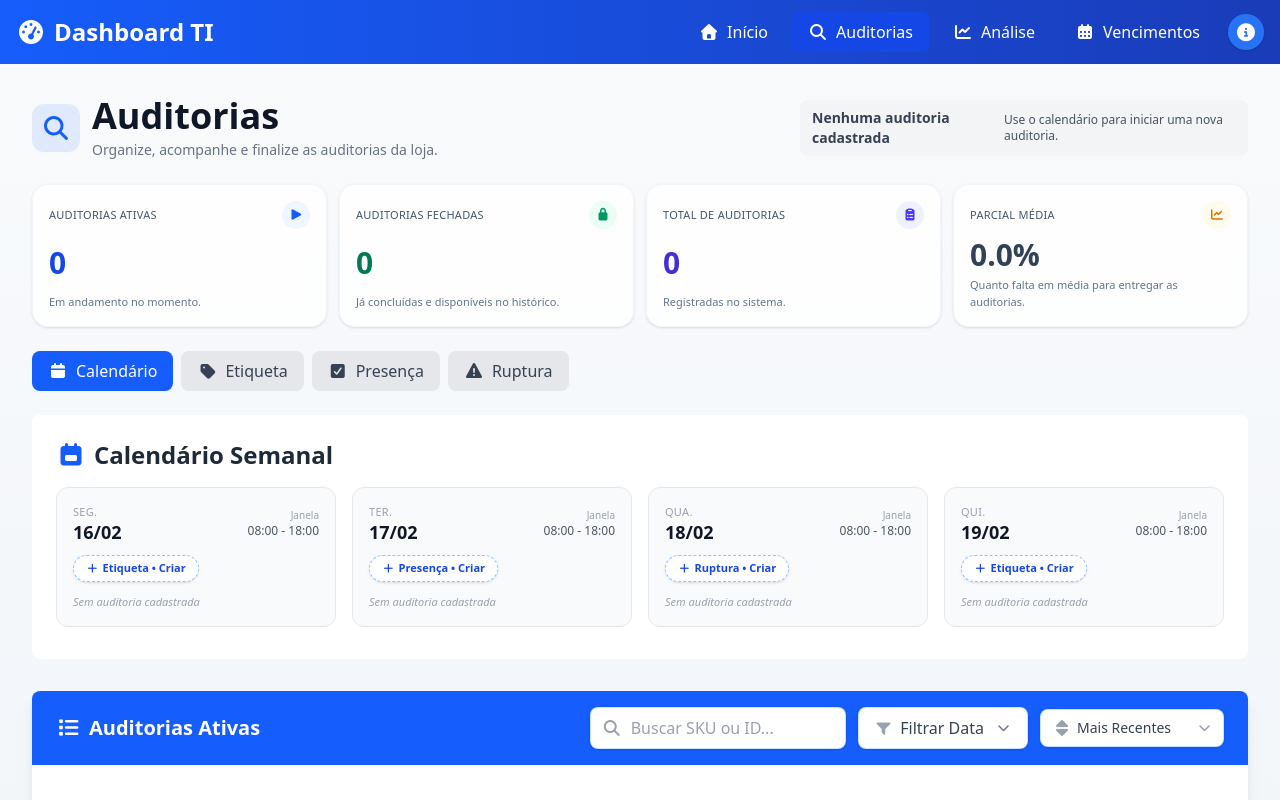
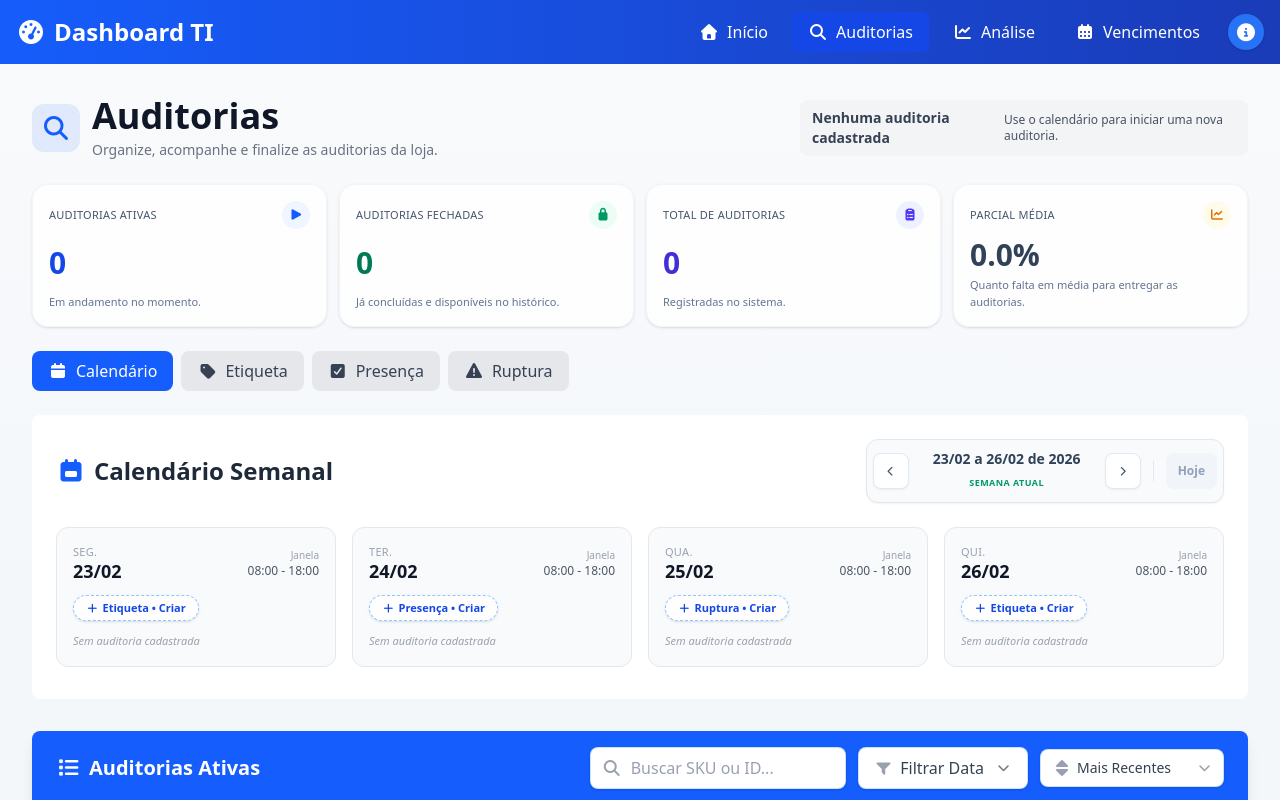
Before and after one commit to Lucas19Alves/dashboard-ti, a Vue app: page /auditorias in a window 1280 px wide. Shown: the top 800 px of the page. Built offline with nearby package versions, Linux system fonts and the light colour scheme.

Commit message:
solução de bugs na exibição de auditorias por semana e implementação de seletor de semana

```diff
--- a/src/pages/Auditorias.vue
+++ b/src/pages/Auditorias.vue
@@ -6,6 +6,7 @@ import { useAuditoriasStore } from '../stores/auditoriasStore'
 const store = useAuditoriasStore()
 const router = useRouter()
 const abaAtiva = ref('calendario')
+const semanaOffset = ref(0) // 0 = atual, -1 = anterior, 1 = próxima
 
 const getPendentesExibidos = (auditoria) => {
   const a = auditoria?.analise
@@ -262,18 +263,6 @@ const abrirSeletorUpload = () => {
 }
 
 // Computed
-const diasSemana = computed(() => {
-  return [
-    { dia: 'Segunda', tipos: ['Etiqueta'] },
-    { dia: 'Terça', tipos: ['Presença'] },
-    { dia: 'Quarta', tipos: ['Ruptura'] },
-    { dia: 'Quinta', tipos: ['Etiqueta'] },
-    { dia: 'Sexta', tipos: [] },
-    { dia: 'Sábado', tipos: [] },
-    { dia: 'Domingo', tipos: [] }
-  ]
-})
-
 const auditoriasFiltradas = computed(() => {
   let auditorias = []
 
@@ -425,11 +414,22 @@ const fecharModalFechamento = () => {
   idParaFechar.value = null
 }
 
-const startOfWeek = (d) => {
+const startOfWeek = (d, offset = 0) => {
   const date = new Date(d)
   const day = date.getDay()
-  const diff = (day === 0 ? -6 : 1) - day
-  date.setDate(date.getDate() + diff)
+  // Se for Sexta (5), Sábado (6) ou Domingo (0), avançamos para a próxima Segunda (1)
+  // Caso contrário (Seg-Qui), mostramos a Segunda desta mesma semana
+  let diff
+  if (day === 0) { // Domingo
+    diff = 1
+  } else if (day >= 5) { // Sex ou Sáb
+    diff = 1 + (7 - day)
+  } else { // Seg a Qui
+    diff = 1 - day
+  }
+
+  // Aplica o offset de semanas
+  date.setDate(date.getDate() + diff + (offset * 7))
   date.setHours(0, 0, 0, 0)
   return date
 }
@@ -450,10 +450,11 @@ const formatarDataISO = (dataISO) => {
 
 const semanaAtual = computed(() => {
   const hoje = new Date()
-  const inicio = startOfWeek(hoje)
+  const inicio = startOfWeek(hoje, semanaOffset.value)
   const dias = []
+
   for (let i = 0; i < 7; i++) {
-    const d = new Date()
+    const d = new Date(inicio)
     d.setDate(inicio.getDate() + i)
     // Filter for Mon (1), Tue (2), Wed (3), Thu (4)
     if (d.getDay() >= 1 && d.getDay() <= 4) {
@@ -465,8 +466,32 @@ const semanaAtual = computed(() => {
       })
     }
   }
-  return dias
+  // Garante a ordem Seg (1), Ter (2), Qua (3), Qui (4)
+  return dias.sort((a, b) => a.dayIndex - b.dayIndex)
 })
+
+const labelSemanaSelecionada = computed(() => {
+  const dias = semanaAtual.value
+  if (!dias.length) return ''
+  const prim = dias[0].dia
+  const ult = dias[dias.length - 1].dia
+
+  const f = (d) => d.toLocaleDateString('pt-BR', { day: '2-digit', month: '2-digit' })
+  const fAno = (d) => d.getFullYear()
+
+  if (prim.getFullYear() !== ult.getFullYear()) {
+    return `${f(prim)}/${prim.getFullYear()} a ${f(ult)}/${ult.getFullYear()}`
+  }
+  return `${f(prim)} a ${f(ult)} de ${fAno(ult)}`
+})
+
+const navegarSemana = (direcao) => {
+  semanaOffset.value += direcao
+}
+
+const voltarHoje = () => {
+  semanaOffset.value = 0
+}
 
 const auditoriasPorDiaTipo = computed(() => {
   const map = {}
@@ -792,10 +817,51 @@ const classesCardDia = (d) => {
     <!-- Calendário Semanal -->
     <div v-if="abaAtiva === 'calendario'" class="mb-8 space-y-4">
       <div class="bg-white rounded-lg p-6">
-        <h2 class="text-2xl font-bold text-gray-800 mb-4 flex items-center gap-2">
-          <i class="fas fa-calendar-week text-blue-600"></i>
-          <span>Calendário Semanal</span>
-        </h2>
+        <div class="flex flex-col md:flex-row md:items-center justify-between mb-6 gap-4">
+          <h2 class="text-2xl font-bold text-gray-800 flex items-center gap-2">
+            <i class="fas fa-calendar-week text-blue-600"></i>
+            <span>Calendário Semanal</span>
+          </h2>
+
+          <div class="flex items-center gap-2 bg-slate-50 p-1.5 rounded-xl border border-slate-200 shadow-xs">
+            <button
+              @click="navegarSemana(-1)"
+              class="h-9 w-9 flex items-center justify-center rounded-lg bg-white border border-slate-200 text-slate-600 hover:bg-blue-50 hover:text-blue-600 hover:border-blue-200 transition-all shadow-xs"
+              title="Semana Anterior"
+            >
+              <i class="fas fa-chevron-left text-[10px]"></i>
+            </button>
+
+            <div class="px-4 py-1 text-center min-w-[180px]">
+              <span class="text-sm font-bold text-slate-700 block leading-tight">{{ labelSemanaSelecionada }}</span>
+              <span v-if="semanaOffset !== 0" class="text-[9px] text-blue-600 font-bold uppercase tracking-wider">
+                {{ semanaOffset > 0 ? 'Semana Futura' : 'Semana Passada' }}
+              </span>
+              <span v-else class="text-[9px] text-emerald-600 font-bold uppercase tracking-wider">
+                Semana Atual
+              </span>
+            </div>
+
+            <button
+              @click="navegarSemana(1)"
+              class="h-9 w-9 flex items-center justify-center rounded-lg bg-white border border-slate-200 text-slate-600 hover:bg-blue-50 hover:text-blue-600 hover:border-blue-200 transition-all shadow-xs"
+              title="Próxima Semana"
+            >
+              <i class="fas fa-chevron-right text-[10px]"></i>
+            </button>
+
+            <div class="w-px h-5 bg-slate-200 mx-1"></div>
+
+            <button
+              @click="voltarHoje"
+              class="px-3 h-9 flex items-center justify-center rounded-lg text-xs font-bold transition-all"
+              :class="semanaOffset === 0 ? 'bg-slate-100 text-slate-400 cursor-default' : 'bg-white border border-slate-200 text-blue-600 hover:bg-blue-50 hover:border-blue-200 shadow-xs'"
+              :disabled="semanaOffset === 0"
+            >
+              Hoje
+            </button>
+          </div>
+        </div>
         <div class="flex gap-4 overflow-x-auto pb-2 md:flex-wrap md:justify-between md:overflow-visible">
           <div
             v-for="d in semanaAtual"
```
